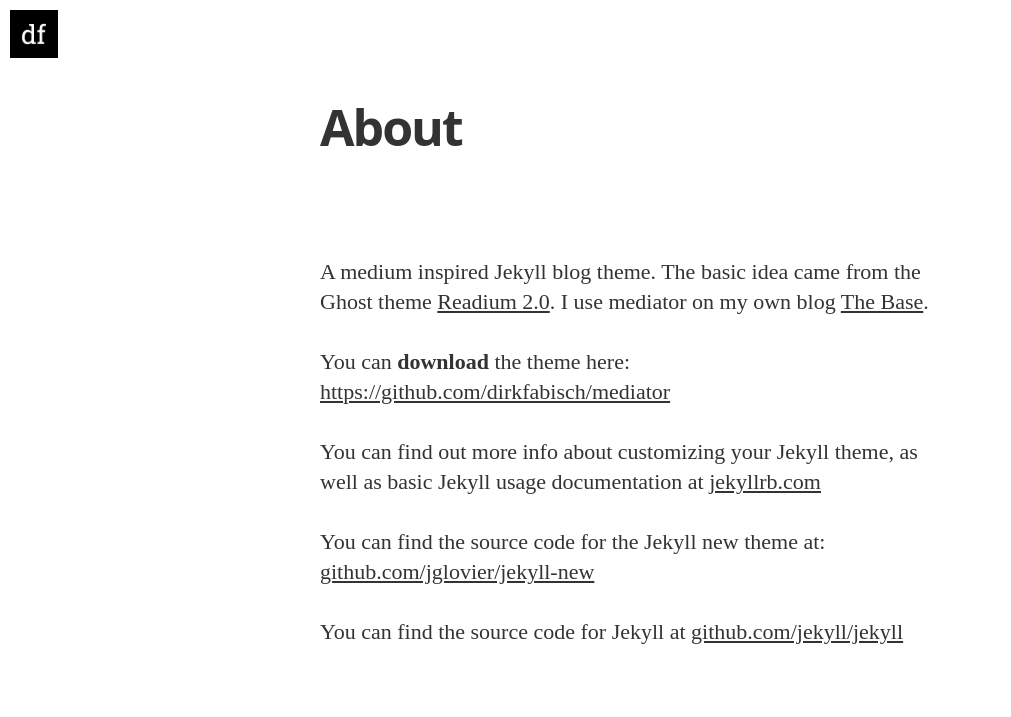
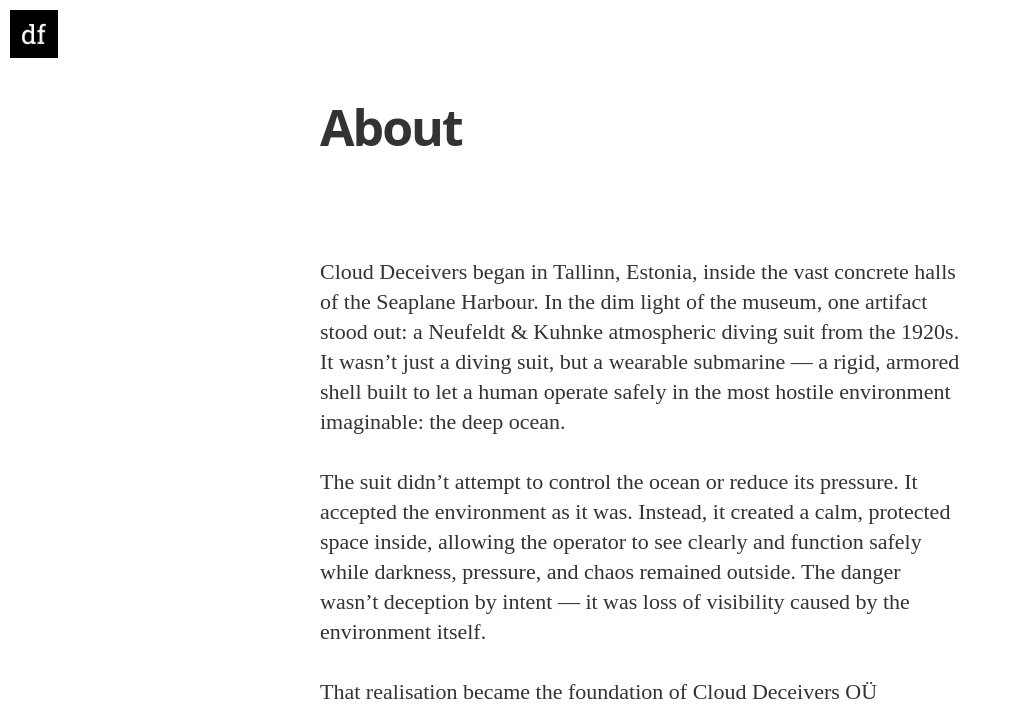
Before and after one commit to k8sdiver/k8sdiver.github.io, a Jekyll site: the page built from about.md, in a window 1280 px wide and 1400 px high, cut to the strip 0-717 px from the top of the window. Shown: the whole strip, without its empty margins (0-1011 px from the left). Built offline with Jekyll 4.4.1, drawn with Linux system fonts in a browser that asks for light colours; nearby versions of some CDN libraries; some web fonts are replaced; some of the changed text lies outside the part shown.

Commit message:
Update about.md

```diff
--- a/about.md
+++ b/about.md
@@ -4,14 +4,14 @@ title: About
 permalink: /about/
 ---
 
-A medium inspired Jekyll blog theme. The basic idea came from the Ghost theme
-[Readium 2.0](http://www.svenread.com/readium-ghost-theme/). I use mediator on my own blog [The Base](blog.base68.com).
+Cloud Deceivers began in Tallinn, Estonia, inside the vast concrete halls of the Seaplane Harbour. In the dim light of the museum, one artifact stood out: a Neufeldt & Kuhnke atmospheric diving suit from the 1920s. It wasn’t just a diving suit, but a wearable submarine — a rigid, armored shell built to let a human operate safely in the most hostile environment imaginable: the deep ocean.
 
-You can **download** the theme here:
-[https://github.com/dirkfabisch/mediator](https://github.com/dirkfabisch/mediator)
+The suit didn’t attempt to control the ocean or reduce its pressure. It accepted the environment as it was. Instead, it created a calm, protected space inside, allowing the operator to see clearly and function safely while darkness, pressure, and chaos remained outside. The danger wasn’t deception by intent — it was loss of visibility caused by the environment itself.
 
-You can find out more info about customizing your Jekyll theme, as well as basic Jekyll usage documentation at [jekyllrb.com](http://jekyllrb.com/)
+That realisation became the foundation of Cloud Deceivers OÜ
 
-You can find the source code for the Jekyll new theme at: [github.com/jglovier/jekyll-new](https://github.com/jglovier/jekyll-new)
+Modern cloud-native systems behave in much the same way. They are vast, layered, and constantly changing. Abstractions and scale make them powerful, but they also obscure reality. Complexity creates blind spots — places where systems appear understandable on the surface while critical behavior disappears beneath it. These blind spots are the real deceivers, quietly distorting visibility and confidence without any malicious intent.
 
-You can find the source code for Jekyll at [github.com/jekyll/jekyll](https://github.com/jekyll/jekyll)
+Cloud Deceivers exists to confront those deceivers. Our purpose is to see through complexity, expose blind spots, and restore clarity beneath the surface. We don’t fight the environment or simplify it away. We focus on making reality observable again — preserving understanding in systems where visibility would otherwise fail.
+
+Cloud native complexity hides reality. We make it observable.
```
